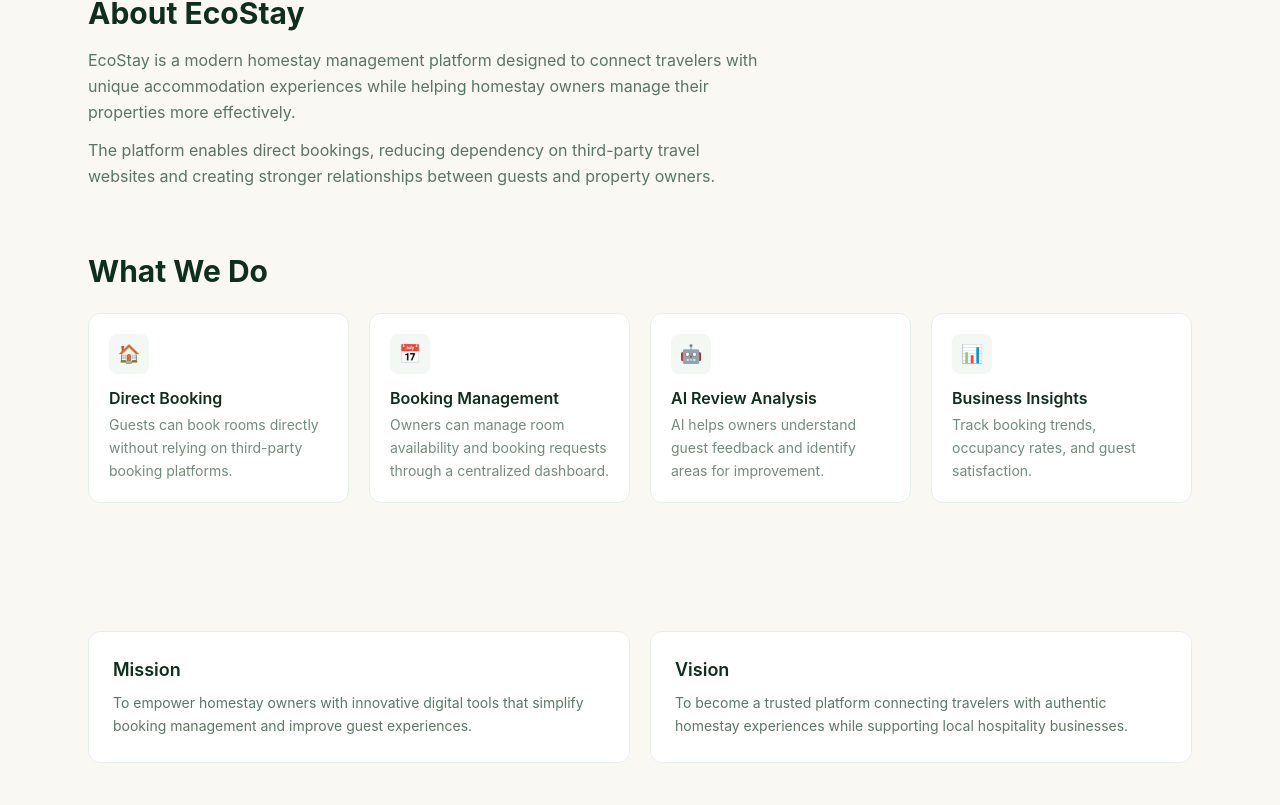
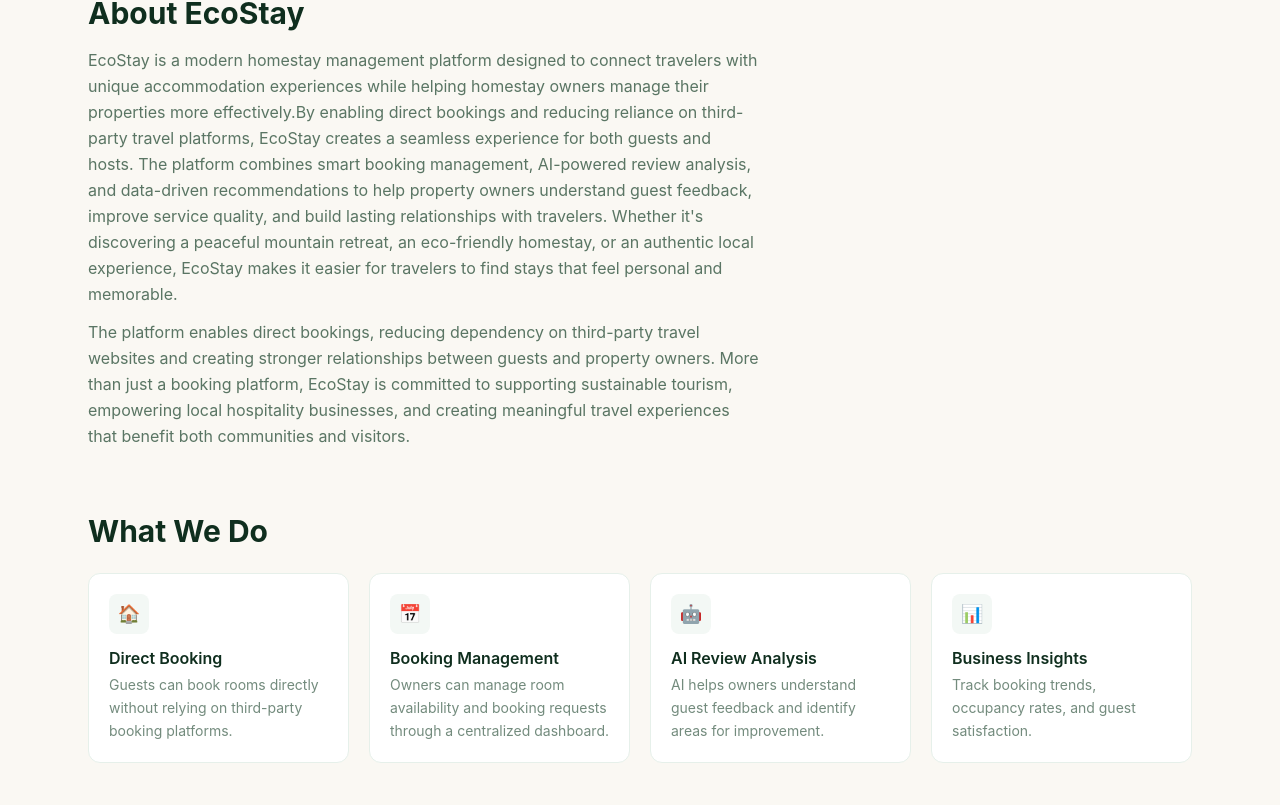
Before and after one commit to shuruti-priyama/EcoStay-An-AI-Powered-Guest-Review-Analysis-and-Direct-Booking-System, a React (Vite) app in the folder frontend/: page /about in a window 1280 px wide. Shown: the part 555-1360 px from the top of the page. Built offline with nearby package versions, Linux system fonts and the light colour scheme.

Commit message:
feat:added our story of ecostay

```diff
--- a/frontend/src/pages/About.jsx
+++ b/frontend/src/pages/About.jsx
@@ -97,11 +97,24 @@ export default function About() {
           <p className="text-forest-800/70 leading-relaxed max-w-2xl mb-3">
             EcoStay is a modern homestay management platform designed to connect travelers
             with unique accommodation experiences while helping homestay owners manage their
-            properties more effectively.
+            properties more effectively.By enabling direct bookings and reducing reliance
+            on third-party travel platforms, EcoStay creates a seamless experience for both
+            guests and hosts.
+
+            The platform combines smart booking management, AI-powered review analysis, and
+            data-driven recommendations to help property owners understand guest feedback,
+            improve service quality, and build lasting relationships with travelers.
+            Whether it's discovering a peaceful mountain retreat, an eco-friendly homestay,
+            or an authentic local experience, EcoStay makes it easier for travelers to find
+            stays that feel personal and memorable.
+
           </p>
           <p className="text-forest-800/70 leading-relaxed max-w-2xl">
             The platform enables direct bookings, reducing dependency on third-party travel
             websites and creating stronger relationships between guests and property owners.
+            More than just a booking platform, EcoStay is committed to supporting
+            sustainable tourism, empowering local hospitality businesses, and creating
+            meaningful travel experiences that benefit both communities and visitors.
           </p>
         </section>
 
@@ -127,15 +140,19 @@ export default function About() {
             <div className="bg-white border border-forest-100 rounded-xl p-6">
               <h3 className="font-semibold text-forest-900 text-lg mb-2">Mission</h3>
               <p className="text-forest-800/70 text-sm leading-relaxed">
-                To empower homestay owners with innovative digital tools that simplify booking
-                management and improve guest experiences.
+                Our mission is to simplify homestay management through technology,enabling property owners to receive direct bookings,
+                understand guest feedback through AI-powered insights, and deliver exceptional hospitality experiences.
+                We strive to create a transparent ecosystem that benefits both travelers and hosts.
+
               </p>
             </div>
             <div className="bg-white border border-forest-100 rounded-xl p-6">
               <h3 className="font-semibold text-forest-900 text-lg mb-2">Vision</h3>
               <p className="text-forest-800/70 text-sm leading-relaxed">
-                To become a trusted platform connecting travelers with authentic homestay
-                experiences while supporting local hospitality businesses.
+                We envision a future where sustainable tourism and authentic local stays are accessible to everyone.
+                By connecting travelers with unique homestays and empowering hosts with smart digital solutions,
+                EcoStay aims to become a trusted platform for meaningful and responsible travel experiences.
+
               </p>
             </div>
           </div>
```
